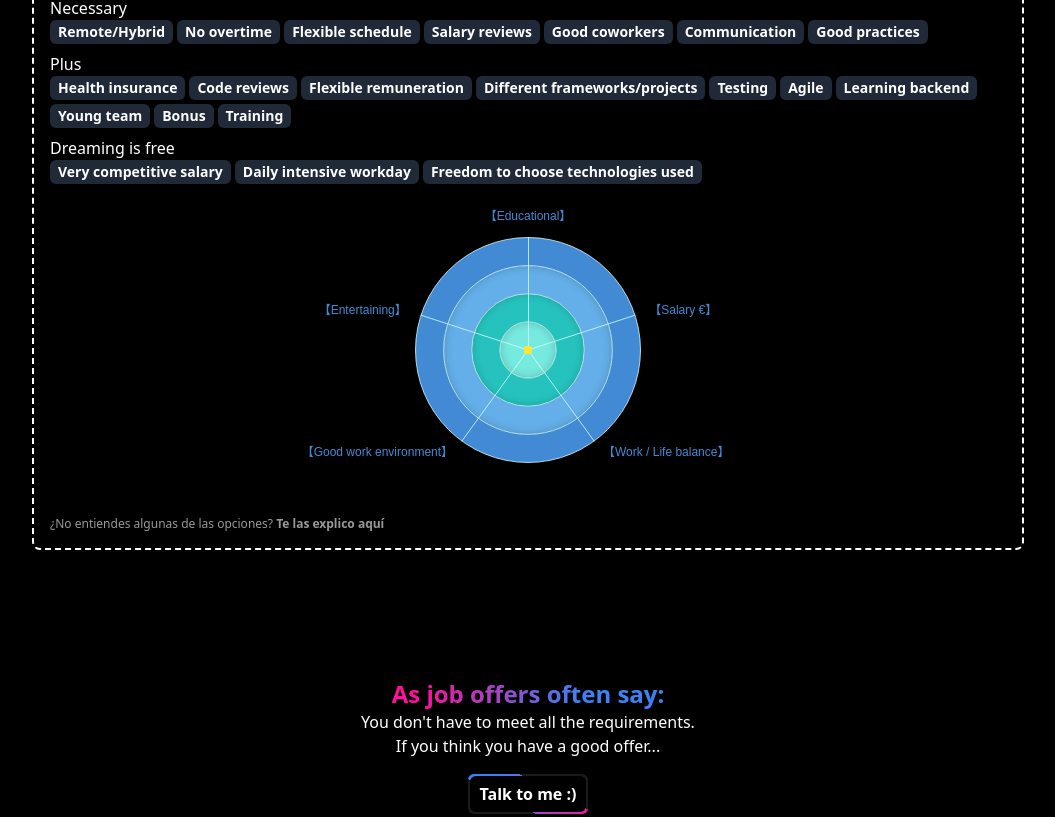
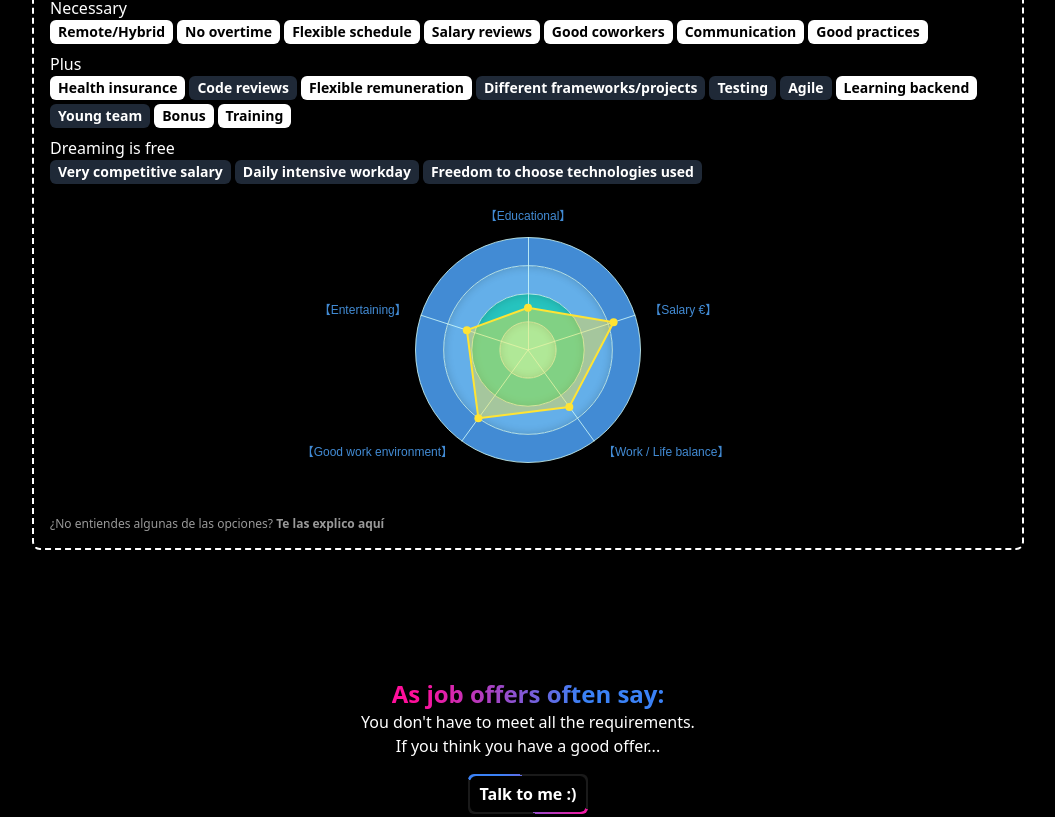
Before and after one commit to Kikemaji/resume, a Next.js app: page /en in a window 1280 px wide. Shown: the part 2497-3314 px from the top of the page, without its empty margins (112-1167 px from the left). Built offline with nearby package versions, Linux system fonts and the light colour scheme.

Commit message:
Default values can be chosen for radar

```diff
--- a/src/components/sections/dreamJob/DreamJobSection.tsx
+++ b/src/components/sections/dreamJob/DreamJobSection.tsx
@@ -3,7 +3,11 @@ import { RadarChart } from '@/components/charts/RadarChart';
 import clsx from 'clsx';
 import React, { useState } from 'react';
 import { Feature, SelectedFeatures } from './types';
-import { calculateFeatureValuePerTheme, getFeaturesByType } from './jobUtils';
+import {
+  calculateFeatureValuePerTheme,
+  getFeaturesByType,
+  initDefaultValues,
+} from './jobUtils';
 import { featuresContent, mainThemes } from './jobContent';
 import { Dictionary } from '@/dictionaries/dictionaries';
 import { getTranslation } from '@/utils/getTranslations';
@@ -22,22 +26,25 @@ const allFeaturesNotActive: SelectedFeatures = featuresContent.reduce(
   (acc, feature) => {
     acc[feature.name] = {
       feature,
-      active: false,
+      active: feature.activeByDefault,
     };
     return acc;
   },
   {} as SelectedFeatures
 );
 
+const initValues = initDefaultValues(
+  featuresContent,
+  valuePerTheme,
+  positionsArray
+);
 const featuresByType = getFeaturesByType(featuresContent);
 const numberOfTypes = Object.keys(featuresByType).length;
 
 const DreamJobSection = ({ dictionary }: { dictionary: Dictionary }) => {
   const [selectedFeatures, setSelectedFeatures] =
     useState<SelectedFeatures>(allFeaturesNotActive);
-  const [radarValuesArray, setRadarValuesArray] = useState(
-    Array(mainThemes.length).fill(0)
-  );
+  const [radarValuesArray, setRadarValuesArray] = useState(initValues);
   const [typeIndexMobile, setTypeIndexMobile] = useState(0);
 
   const handleFeatureSelection = (feature: Feature) => {
--- a/src/components/sections/dreamJob/jobContent.ts
+++ b/src/components/sections/dreamJob/jobContent.ts
@@ -8,24 +8,24 @@ export const mainThemes: Theme[] = [
   { name: 'salary', keyword: 'sueldo' },
 ];
 export const featuresContent: Feature[] = [
-  { name: 'workModel', themes: ['equilibrio'], type: 'need' },
-  { name: 'overtime', themes: ['equilibrio', 'ambiente'], type: 'need' },
-  { name: 'flexible', themes: ['equilibrio'], type: 'need' },
-  { name: 'salaryReview', themes: ['sueldo', 'equilibrio'], type: 'need' },
-  { name: 'coWorkers', themes: ['ambiente', 'entretenido'], type: 'need' },
-  { name: 'insurance', themes: ['equilibrio', 'sueldo'], type: 'plus' },
-  { name: 'codeReviews', themes: ['didactico'], type: 'plus' },
-  { name: 'communication', themes: ['ambiente', 'entretenido'], type: 'need' },
-  { name: 'goodPractice', themes: ['didactico', 'entretenido'], type: 'need' },
-  { name: 'flexPayment', themes: ['sueldo'], type: 'plus' },
-  { name: 'moreFrameworks', themes: ['entretenido', 'didactico'], type: 'plus' },
-  { name: 'testing', themes: ['didactico'], type: 'plus' },
-  { name: 'agile', themes: ['didactico', 'equilibrio'], type: 'plus' },
-  { name: 'backend', themes: ['didactico', 'entretenido'], type: 'plus' },
-  { name: 'topSalary', themes: ['sueldo', 'equilibrio'], type: 'dream' },
-  { name: 'dailyIntensive', themes: ['equilibrio'], type: 'dream' },
-  { name: 'youngTeam', themes: ['ambiente', 'entretenido'], type: 'plus' },
-  { name: 'bonus', themes: ['sueldo'], type: 'plus' },
-  { name: 'training', themes: ['didactico'], type: 'plus' },
-  { name: 'freedom', themes: ['entretenido', 'didactico'], type: 'dream' },
+  { name: 'workModel', themes: ['equilibrio'], type: 'need', activeByDefault: true },
+  { name: 'overtime', themes: ['equilibrio', 'ambiente'], type: 'need', activeByDefault: true },
+  { name: 'flexible', themes: ['equilibrio'], type: 'need', activeByDefault: true },
+  { name: 'salaryReview', themes: ['sueldo', 'equilibrio'], type: 'need', activeByDefault: true },
+  { name: 'coWorkers', themes: ['ambiente', 'entretenido'], type: 'need', activeByDefault: true },
+  { name: 'insurance', themes: ['equilibrio', 'sueldo'], type: 'plus', activeByDefault: true },
+  { name: 'codeReviews', themes: ['didactico'], type: 'plus', activeByDefault: false },
+  { name: 'communication', themes: ['ambiente', 'entretenido'], type: 'need', activeByDefault: true },
+  { name: 'goodPractice', themes: ['didactico', 'entretenido'], type: 'need', activeByDefault: true },
+  { name: 'flexPayment', themes: ['sueldo'], type: 'plus', activeByDefault: true },
+  { name: 'moreFrameworks', themes: ['entretenido', 'didactico'], type: 'plus', activeByDefault: false },
+  { name: 'testing', themes: ['didactico'], type: 'plus', activeByDefault: false },
+  { name: 'agile', themes: ['didactico', 'equilibrio'], type: 'plus', activeByDefault: false },
+  { name: 'backend', themes: ['didactico', 'entretenido'], type: 'plus', activeByDefault: true },
+  { name: 'topSalary', themes: ['sueldo', 'equilibrio'], type: 'dream', activeByDefault: false },
+  { name: 'dailyIntensive', themes: ['equilibrio'], type: 'dream', activeByDefault: false },
+  { name: 'youngTeam', themes: ['ambiente', 'entretenido'], type: 'plus', activeByDefault: false },
+  { name: 'bonus', themes: ['sueldo'], type: 'plus', activeByDefault: true },
+  { name: 'training', themes: ['didactico'], type: 'plus', activeByDefault: true },
+  { name: 'freedom', themes: ['entretenido', 'didactico'], type: 'dream', activeByDefault: false },
 ];
--- a/src/components/sections/dreamJob/jobUtils.ts
+++ b/src/components/sections/dreamJob/jobUtils.ts
@@ -66,3 +66,23 @@ export const getFeaturesByType = (featuresContent: Feature[]) => {
   });
   return featuresByType;
 };
+
+export const initDefaultValues = (
+  featuresContent: Feature[],
+  valuePerTheme: Record<string, number>,
+  positionsArray: Record<string, number>
+) => {
+  let values = [0, 0, 0, 0, 0];
+  featuresContent.forEach((feature) => {
+    values = feature.themes.reduce(
+      (acc, theme) => {
+        const value = valuePerTheme[theme];
+        const position = positionsArray[theme];
+        acc[position] += feature.activeByDefault ? value : 0;
+        return acc;
+      },
+      [...values]
+    );
+  });
+  return values;
+};
```
Also changed, not shown: src/components/sections/dreamJob/types.ts (+6 -1 lines).
